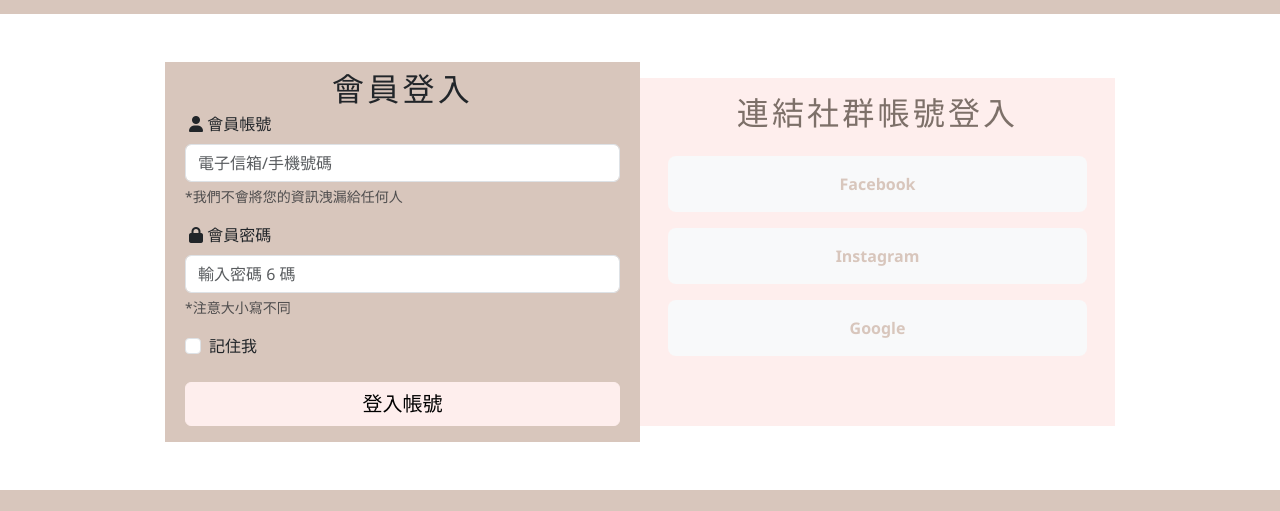
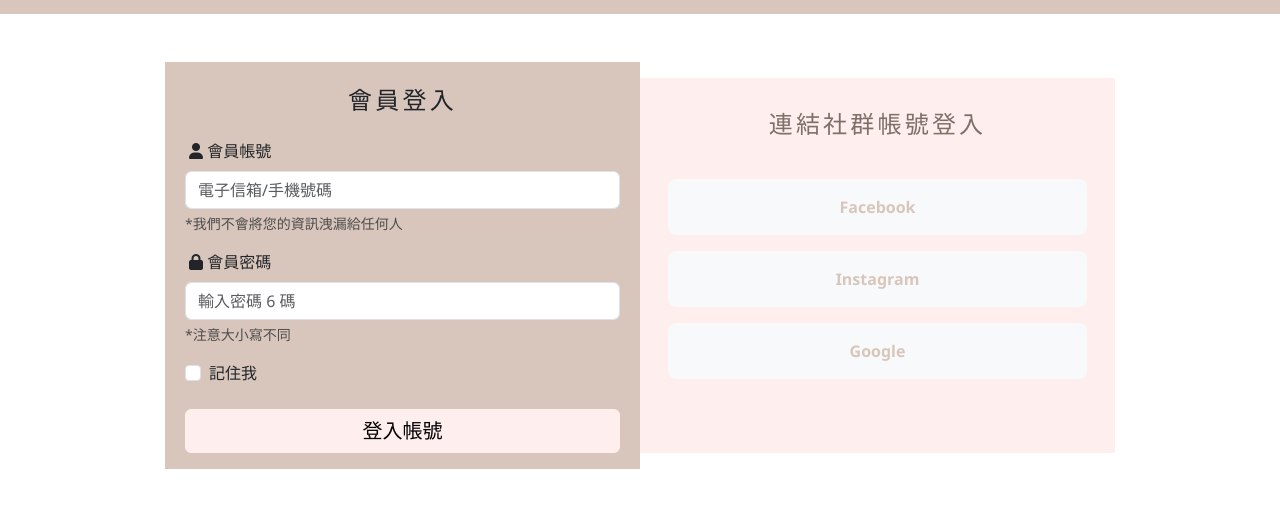
Before and after one commit to aijoyzuo/FlowerartClassroom, a website: page login.html in a window 1280 px wide. Shown: the part 200-711 px from the top of the page. Drawn offline with nearby package versions, Linux system fonts and the light colour scheme; a web font is replaced by a local one.

Commit message:
Update login.html

```diff
--- a/login.html
+++ b/login.html
@@ -72,7 +72,7 @@
         <div class="row my-5 justify-content-center">
             <div class="col-md-5 bg-primary">
                 <form class="m-2">
-                    <h1 class="h2 text-center my-1 h1-custom">會員登入</h1>
+                    <h1 class="h4 text-center py-3 h1-custom">會員登入</h1>
                     <div class="mb-3">
                         <label for="exampleInputEmail1" class="form-label ms-1"><i class="fa-solid fa-user"></i>
                             會員帳號</label>
@@ -99,7 +99,7 @@
             </div>
             <div class="col-md-5 bg-secondary my-3 text-center">
                 <div class="my-3" style="color:var(--sakuraDarker)">
-                    <div class="h2 h1-custom">連結社群帳號登入</div>
+                    <div class="h4 py-3 h1-custom">連結社群帳號登入</div>
                     <div class="row m-2 g-3">
                         <div class="col-4 col-md-12"><a href="#"
                                 class="d-block bg-light py-3 text-decoration-none rounded-3"
@@ -195,6 +195,7 @@
     <script src="https://unpkg.com/scrollreveal"></script>
     <!--custom JS -->
     <script src="src/js/custom.js"></script>
+    <script src="src/js/cartlogin.js"></script>
 
 </body>
 
```
